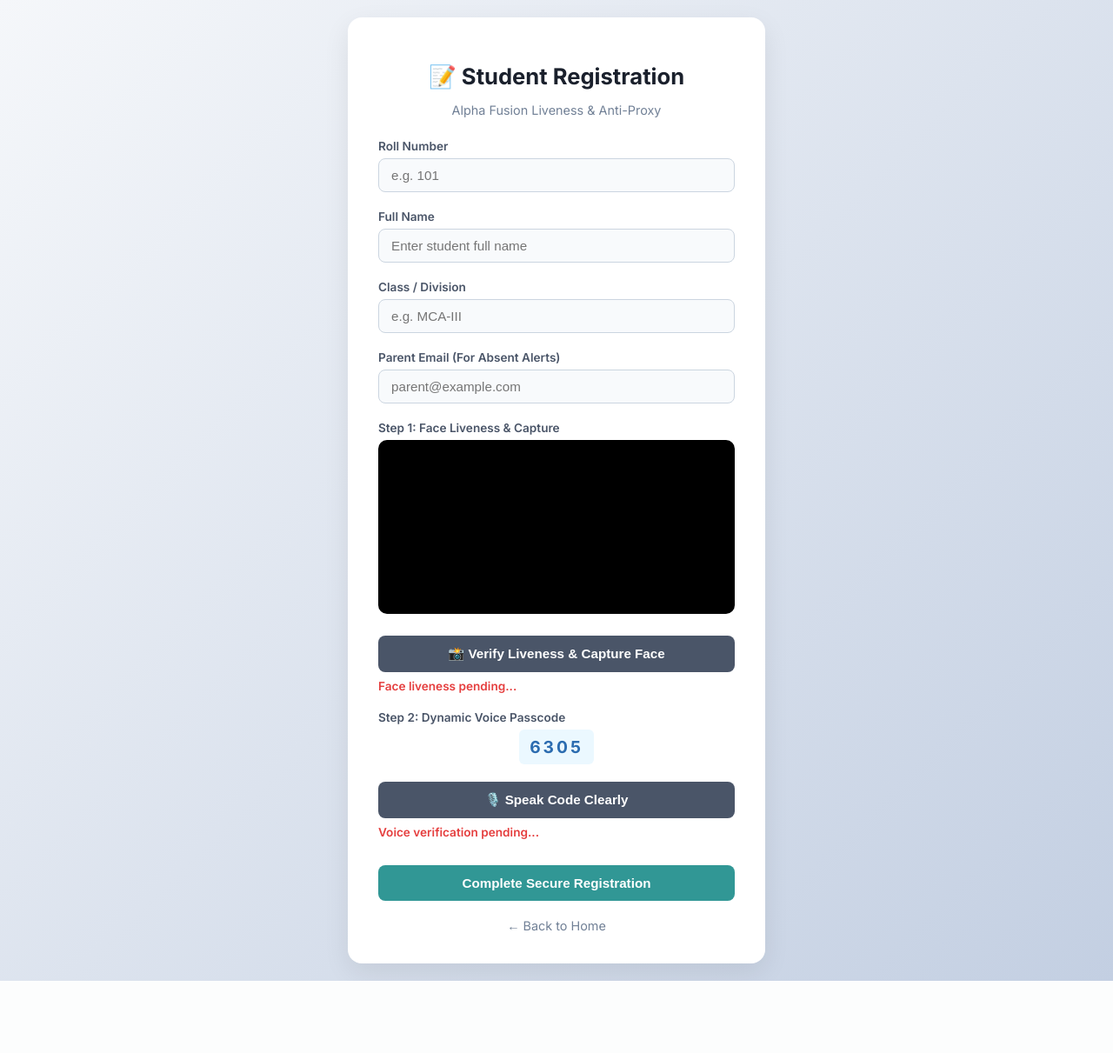
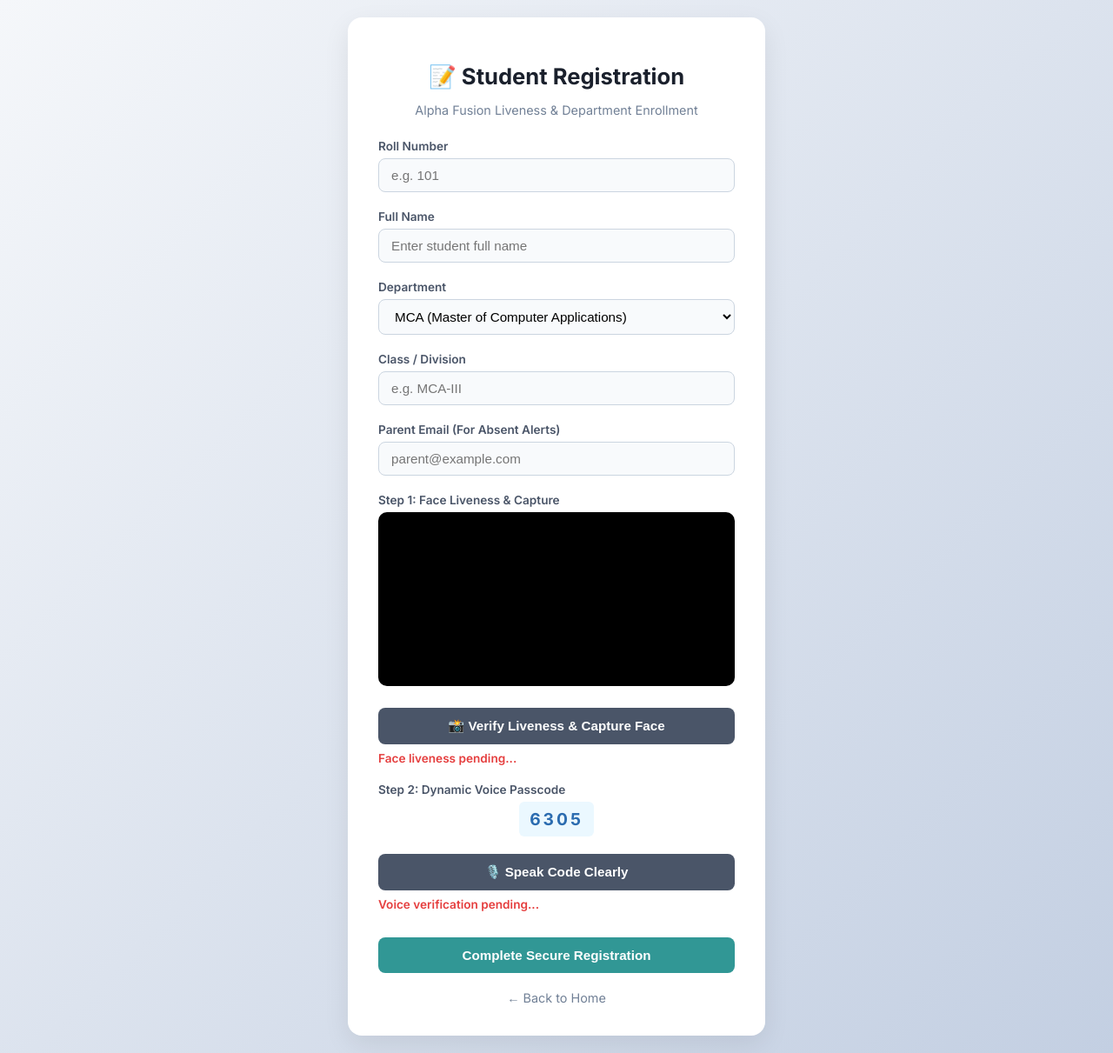
Before and after one commit to zsdfaewr/attendance-app, a Flask app: page /register in a window 1280 px wide. Shown: the whole page at 87% size. Before the commit the page ends 1128 px from the top, so only its background shows below. Run offline with Flask 3, Linux system fonts and the light colour scheme; parts of the project's set-up code (start-up, migrations or seed data) failed here and were passed over.

Commit message:
Add multi-department segmentation and professional PDF report generation

```diff
--- a/app.py
+++ b/app.py
@@ -7,10 +7,18 @@ import csv
 from email.mime.text import MIMEText
 from email.mime.multipart import MIMEMultipart
 from flask import Flask, render_template, request, redirect, url_for, session, flash, jsonify, make_response
-from werkzeug.routing import BuildError
+from werkzeug.routing import BuildHeaderError, BuildError
+
+# Optional PDF generation import via ReportLab
+try:
+    from reportlab.lib.pagesizes import letter
+    from reportlab.pdfgen import canvas
+    PDF_SUPPORT = True
+except ImportError:
+    PDF_SUPPORT = False
 
 app = Flask(__name__)
-app.secret_key = 'smart_attendance_master_secret_key'
+app.secret_key = 'smart_attendance_enterprise_master_key'
 
 UPLOAD_FOLDER = 'static/uploads'
 AUDIO_FOLDER = 'static/audio'
@@ -38,6 +46,7 @@ def init_db():
         CREATE TABLE IF NOT EXISTS students (
             roll_no TEXT PRIMARY KEY,
             name TEXT NOT NULL,
+            department TEXT NOT NULL,
             class_name TEXT NOT NULL,
             parent_email TEXT,
             photo_path TEXT,
@@ -48,6 +57,7 @@ def init_db():
         CREATE TABLE IF NOT EXISTS attendance_history (
             id INTEGER PRIMARY KEY AUTOINCREMENT,
             roll_no TEXT,
+            department TEXT,
             class_name TEXT,
             status TEXT,
             fusion_score REAL,
@@ -73,7 +83,7 @@ def send_parent_email(parent_email, student_name, status, date):
         body = f"""
         Dear Parent,
 
-        This is an automated notification from the Secure Biometric Attendance System.
+        This is an automated notification from the Secure Dual-Biometric Attendance System.
 
         Student Name: {student_name}
         Status for {date}: {status}
@@ -81,7 +91,7 @@ def send_parent_email(parent_email, student_name, status, date):
         If you have any queries, please contact the institution administration.
 
         Best regards,
-        Smart Attendance System
+        Smart Attendance System Administration
         """
         msg.attach(MIMEText(body, 'plain'))
 
@@ -124,16 +134,26 @@ def admin_login():
 def admin_dashboard():
     if not session.get('admin_logged_in'):
         return redirect(url_for('admin_login'))
+
+    dept_filter = request.args.get('department', 'All')
+
     conn = get_db_connection()
     cursor = conn.cursor()
-    cursor.execute("SELECT * FROM students")
-    students = cursor.fetchall()
 
-    cursor.execute("SELECT * FROM attendance_history ORDER BY date DESC")
-    attendance = cursor.fetchall()
+    if dept_filter and dept_filter != 'All':
+        cursor.execute("SELECT * FROM students WHERE department = ?", (dept_filter,))
+        students = cursor.fetchall()
+        cursor.execute("SELECT * FROM attendance_history WHERE department = ? ORDER BY date DESC", (dept_filter,))
+        attendance = cursor.fetchall()
+    else:
+        cursor.execute("SELECT * FROM students")
+        students = cursor.fetchall()
+        cursor.execute("SELECT * FROM attendance_history ORDER BY date DESC")
+        attendance = cursor.fetchall()
+
     conn.close()
 
-    return render_template('dashboard.html', students=students, attendance=attendance)
+    return render_template('dashboard.html', students=students, attendance=attendance, selected_dept=dept_filter)
 
 @app.route('/export-attendance-csv')
 def export_attendance_csv():
@@ -142,24 +162,78 @@ def export_attendance_csv():
 
     conn = get_db_connection()
     cursor = conn.cursor()
-    cursor.execute("SELECT roll_no, class_name, status, fusion_score, date, time_verified, location FROM attendance_history ORDER BY date DESC")
+    cursor.execute("SELECT roll_no, department, class_name, status, fusion_score, date, time_verified, location FROM attendance_history ORDER BY date DESC")
     records = cursor.fetchall()
     conn.close()
 
     output = []
-    output.append(['Roll No', 'Class', 'Status', 'Fusion Score (%)', 'Date', 'Time Verified', 'GPS Coordinates'])
+    output.append(['Roll No', 'Department', 'Class', 'Status', 'Fusion Score (%)', 'Date', 'Time Verified', 'GPS Coordinates'])
 
     for row in records:
         score_percent = int(row['fusion_score'] * 100) if row['fusion_score'] else 0
         loc = row['location'] if row['location'] else 'Campus Verified'
-        output.append([row['roll_no'], row['class_name'], row['status'], f"{score_percent}%", row['date'], row['time_verified'], loc])
+        output.append([row['roll_no'], row['department'], row['class_name'], row['status'], f"{score_percent}%", row['date'], row['time_verified'], loc])
 
     csv_data = "\n".join([",".join([f'"{str(item)}"' for item in line]) for line in output])
 
     response = make_response(csv_data)
-    response.headers["Content-Disposition"] = "attachment; filename=official_attendance_report.csv"
+    response.headers["Content-Disposition"] = "attachment; filename=institutional_attendance_report.csv"
     response.headers["Content-Type"] = "text/csv"
     return response
+
+@app.route('/export-attendance-pdf')
+def export_attendance_pdf():
+    if not session.get('admin_logged_in'):
+        return redirect(url_for('admin_login'))
+
+    if not PDF_SUPPORT:
+        flash("ReportLab PDF library is not installed. Defaulting to CSV export.", "danger")
+        return redirect(url_for('export_attendance_csv'))
+
+    conn = get_db_connection()
+    cursor = conn.cursor()
+    cursor.execute("SELECT roll_no, department, class_name, status, fusion_score, date, time_verified FROM attendance_history ORDER BY date DESC")
+    records = cursor.fetchall()
+    conn.close()
+
+    pdf_path = "static/attendance_report.pdf"
+    c = canvas.Canvas(pdf_path, pagesize=letter)
+    width, height = letter
+
+    c.setFont("Helvetica-Bold", 16)
+    c.drawString(50, height - 50, "Institutional Biometric Attendance Report")
+
+    c.setFont("Helvetica", 10)
+    c.drawString(50, height - 70, f"Generated On: {datetime.datetime.now().strftime('%Y-%m-%d %H:%M:%S')}")
+    c.line(50, height - 80, width - 50, height - 80)
+
+    y = height - 110
+    c.setFont("Helvetica-Bold", 9)
+    c.drawString(50, y, "Roll No")
+    c.drawString(120, y, "Department")
+    c.drawString(220, y, "Class")
+    c.drawString(300, y, "Status")
+    c.drawString(370, y, "Fusion Score")
+    c.drawString(450, y, "Date & Time")
+
+    y -= 20
+    c.setFont("Helvetica", 9)
+    for row in records:
+        if y < 50:
+            c.showPage()
+            y = height - 50
+        score_pct = f"{int(row['fusion_score'] * 100)}%" if row['fusion_score'] else "0%"
+        c.drawString(50, y, str(row['roll_no']))
+        c.drawString(120, y, str(row['department']))
+        c.drawString(220, y, str(row['class_name']))
+        c.drawString(300, y, str(row['status']))
+        c.drawString(370, y, score_pct)
+        c.drawString(450, y, f"{row['date']} {row['time_verified']}")
+        y -= 18
+
+    c.save()
+
+    return redirect(url_for('static', filename='attendance_report.pdf'))
 
 @app.route('/send-manual-email/<roll_no>', methods=['POST'])
 def send_manual_email(roll_no):
@@ -215,6 +289,7 @@ def register():
     if request.method == 'POST':
         roll_no = request.form.get('roll_num')
         name = request.form.get('name')
+        department = request.form.get('department')
         class_name = request.form.get('class_name')
         parent_email = request.form.get('parent_email')
         face_image = request.files.get('face_image')
@@ -231,11 +306,11 @@ def register():
         cursor = conn.cursor()
         try:
             cursor.execute("""
-                INSERT OR REPLACE INTO students (roll_no, name, class_name, parent_email, photo_path, audio_path)
-                VALUES (?, ?, ?, ?, ?, ?)
-            """, (roll_no, name, class_name, parent_email, photo_path, audio_path))
+                INSERT OR REPLACE INTO students (roll_no, name, department, class_name, parent_email, photo_path, audio_path)
+                VALUES (?, ?, ?, ?, ?, ?, ?)
+            """, (roll_no, name, department, class_name, parent_email, photo_path, audio_path))
             conn.commit()
-            return jsonify({'status': 'success', 'message': 'Student registered successfully with Verified Biometrics!'})
+            return jsonify({'status': 'success', 'message': 'Student registered successfully with Multi-Modal Biometrics!'})
         except Exception as e:
             return jsonify({'status': 'error', 'message': f'Error: {e}'})
         finally:
@@ -278,9 +353,9 @@ def mark_attendance():
 
     if fusion_score >= 0.75 and voice_verified_flag == 'true':
         cursor.execute("""
-            INSERT INTO attendance_history (roll_no, class_name, status, fusion_score, date, time_verified, location)
-            VALUES (?, ?, 'Present', ?, ?, ?, ?)
-        """, (roll_no, student['class_name'], fusion_score, date_str, time_str, user_location))
+            INSERT INTO attendance_history (roll_no, department, class_name, status, fusion_score, date, time_verified, location)
+            VALUES (?, ?, ?, 'Present', ?, ?, ?, ?)
+        """, (roll_no, student['department'], student['class_name'], fusion_score, date_str, time_str, user_location))
         conn.commit()
         conn.close()
 
@@ -290,9 +365,9 @@ def mark_attendance():
         })
     else:
         cursor.execute("""
-            INSERT INTO attendance_history (roll_no, class_name, status, fusion_score, date, time_verified, location)
-            VALUES (?, ?, 'Absent', ?, ?, ?, ?)
-        """, (roll_no, student['class_name'], fusion_score, date_str, time_str, user_location))
+            INSERT INTO attendance_history (roll_no, department, class_name, status, fusion_score, date, time_verified, location)
+            VALUES (?, ?, ?, 'Absent', ?, ?, ?, ?)
+        """, (roll_no, student['department'], student['class_name'], fusion_score, date_str, time_str, user_location))
         conn.commit()
         conn.close()
 
@@ -309,7 +384,7 @@ def student_login():
         roll_no = request.form.get('roll_no')
         conn = get_db_connection()
         cursor = conn.cursor()
-        cursor.execute("SELECT roll_no, name, class_name, photo_path FROM students WHERE roll_no = ?", (roll_no,))
+        cursor.execute("SELECT roll_no, name, department, class_name, photo_path FROM students WHERE roll_no = ?", (roll_no,))
         student = cursor.fetchone()
         conn.close()
 
@@ -332,7 +407,7 @@ def student_dashboard():
     conn = get_db_connection()
     cursor = conn.cursor()
 
-    cursor.execute("SELECT roll_no, name, class_name, parent_email, photo_path FROM students WHERE roll_no = ?", (roll_no,))
+    cursor.execute("SELECT roll_no, name, department, class_name, parent_email, photo_path FROM students WHERE roll_no = ?", (roll_no,))
     student = cursor.fetchone()
 
     cursor.execute("SELECT date, status, fusion_score, time_verified, location FROM attendance_history WHERE roll_no = ? ORDER BY date DESC", (roll_no,))
--- a/templates/register.html
+++ b/templates/register.html
@@ -22,13 +22,12 @@
         .dynamic-badge { background: #ebf8ff; color: #2b6cb0; padding: 8px 12px; border-radius: 6px; font-weight: 700; font-size: 1.2rem; display: inline-block; margin-bottom: 10px; letter-spacing: 3px; }
         .status-text { font-size: 0.85rem; font-weight: 600; margin-top: 8px; color: #e53e3e; }
         .back-link { display: block; margin-top: 20px; color: #718096; text-decoration: none; font-size: 0.9rem; }
-        .back-link:hover { color: #4a5568; text-decoration: underline; }
     </style>
 </head>
 <body>
     <div class="card">
         <h1>📝 Student Registration</h1>
-        <p class="subtitle">Alpha Fusion Liveness & Anti-Proxy</p>
+        <p class="subtitle">Alpha Fusion Liveness & Department Enrollment</p>
         <form id="registerForm">
             <div class="form-group">
                 <label for="roll_num">Roll Number</label>
@@ -37,6 +36,15 @@
             <div class="form-group">
                 <label for="name">Full Name</label>
                 <input type="text" id="name" name="name" required placeholder="Enter student full name" class="form-control">
+            </div>
+            <div class="form-group">
+                <label for="department">Department</label>
+                <select id="department" name="department" required class="form-control">
+                    <option value="MCA">MCA (Master of Computer Applications)</option>
+                    <option value="BCA">BCA (Bachelor of Computer Applications)</option>
+                    <option value="BSc IT">BSc IT</option>
+                    <option value="BTech CS">BTech Computer Science</option>
+                </select>
             </div>
             <div class="form-group">
                 <label for="class_name">Class / Division</label>
@@ -154,12 +162,14 @@
 
             const rollNum = document.getElementById('roll_num').value;
             const name = document.getElementById('name').value;
+            const department = document.getElementById('department').value;
             const className = document.getElementById('class_name').value;
             const parentEmail = document.getElementById('parent_email').value;
 
             let formData = new FormData();
             formData.append('roll_num', rollNum);
             formData.append('name', name);
+            formData.append('department', department);
             formData.append('class_name', className);
             formData.append('parent_email', parentEmail);
             formData.append('face_image', capturedBlob, 'snapshot.jpg');
```
Also changed, not shown: templates/dashboard.html (+39 -22 lines).
